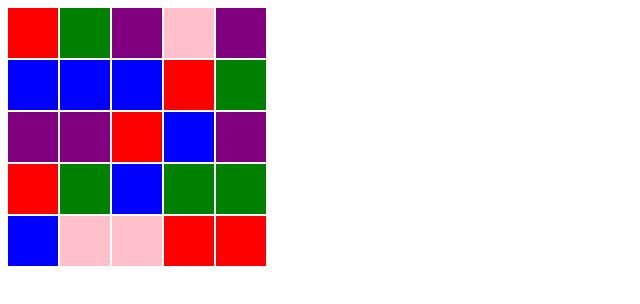
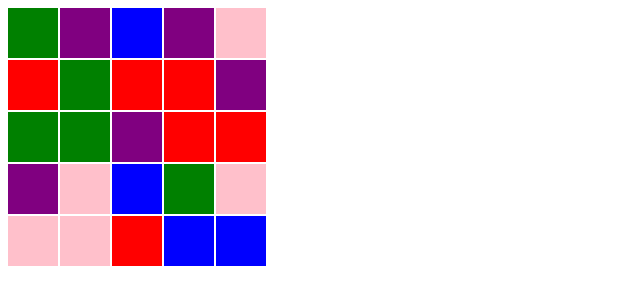
Before and after one commit to RaggaMechanic/gem-match-react, a React (Create React App) app: page / in a window 1280 px wide. Shown: the top 304 px of the page, without its empty margins (0-640 px from the left). Built offline with nearby package versions, Linux system fonts and the light colour scheme.

Commit message:
gen random start array

```diff
--- a/src/App.js
+++ b/src/App.js
@@ -1,32 +1,6 @@
 import "./styles.css";
 
-const arr = [
-  1,
-  2,
-  4,
-  5,
-  4,
-  3,
-  3,
-  3,
-  1,
-  2,
-  4,
-  4,
-  1,
-  3,
-  4,
-  1,
-  2,
-  3,
-  2,
-  2,
-  3,
-  5,
-  5,
-  1,
-  1
-];
+const arr = Array.from({ length: 25 }, (e, i) => getNextRand(1, 5));
 
 export default function App() {
   const grid = arr.map((el, i) => {
@@ -56,3 +30,9 @@ function colorByNum(num) {
       return "gem-empty";
   }
 }
+
+function getNextRand(min, max) {
+  min = Math.ceil(min);
+  max = Math.floor(max);
+  return Math.floor(Math.random() * (max - min + 1)) + min;
+}
```
